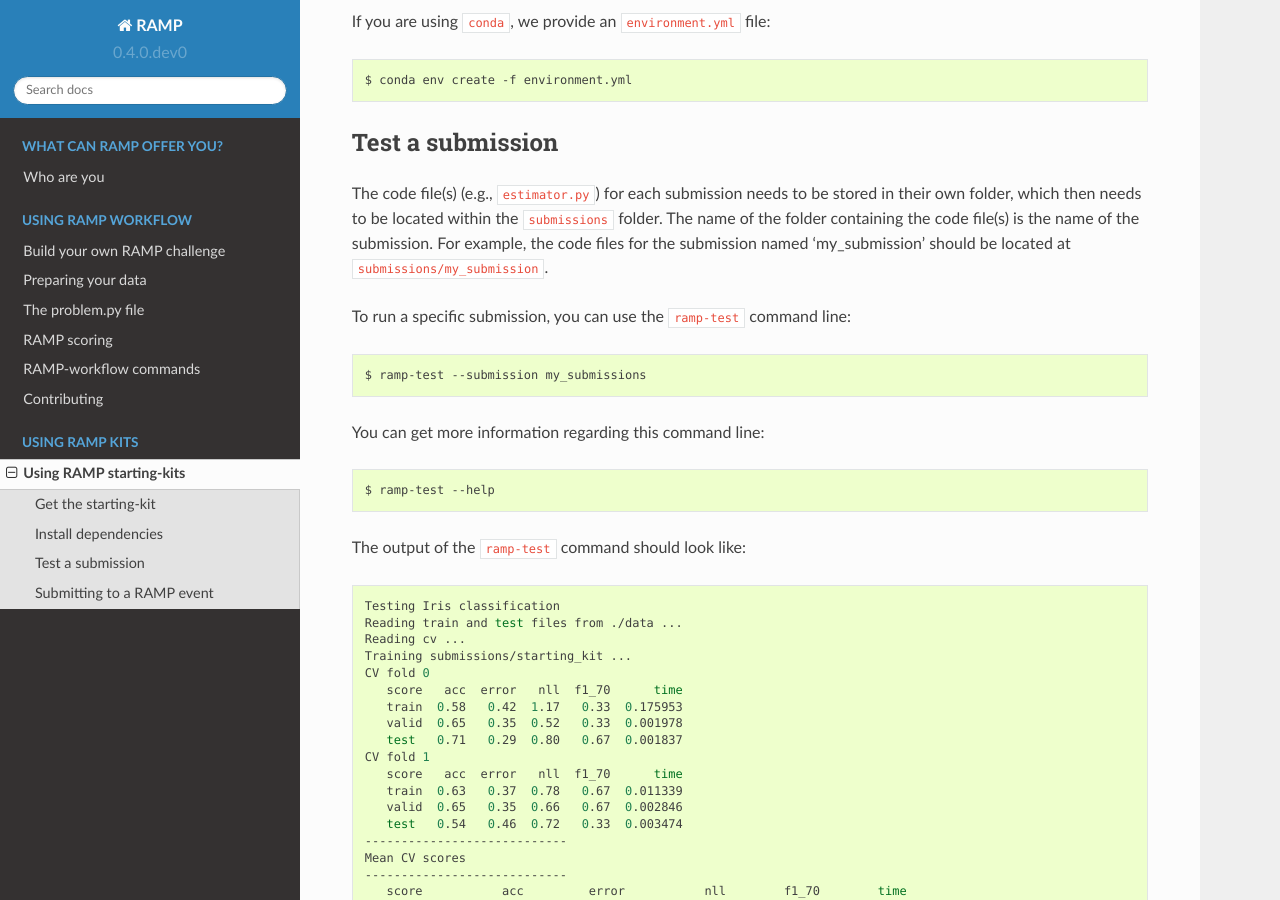
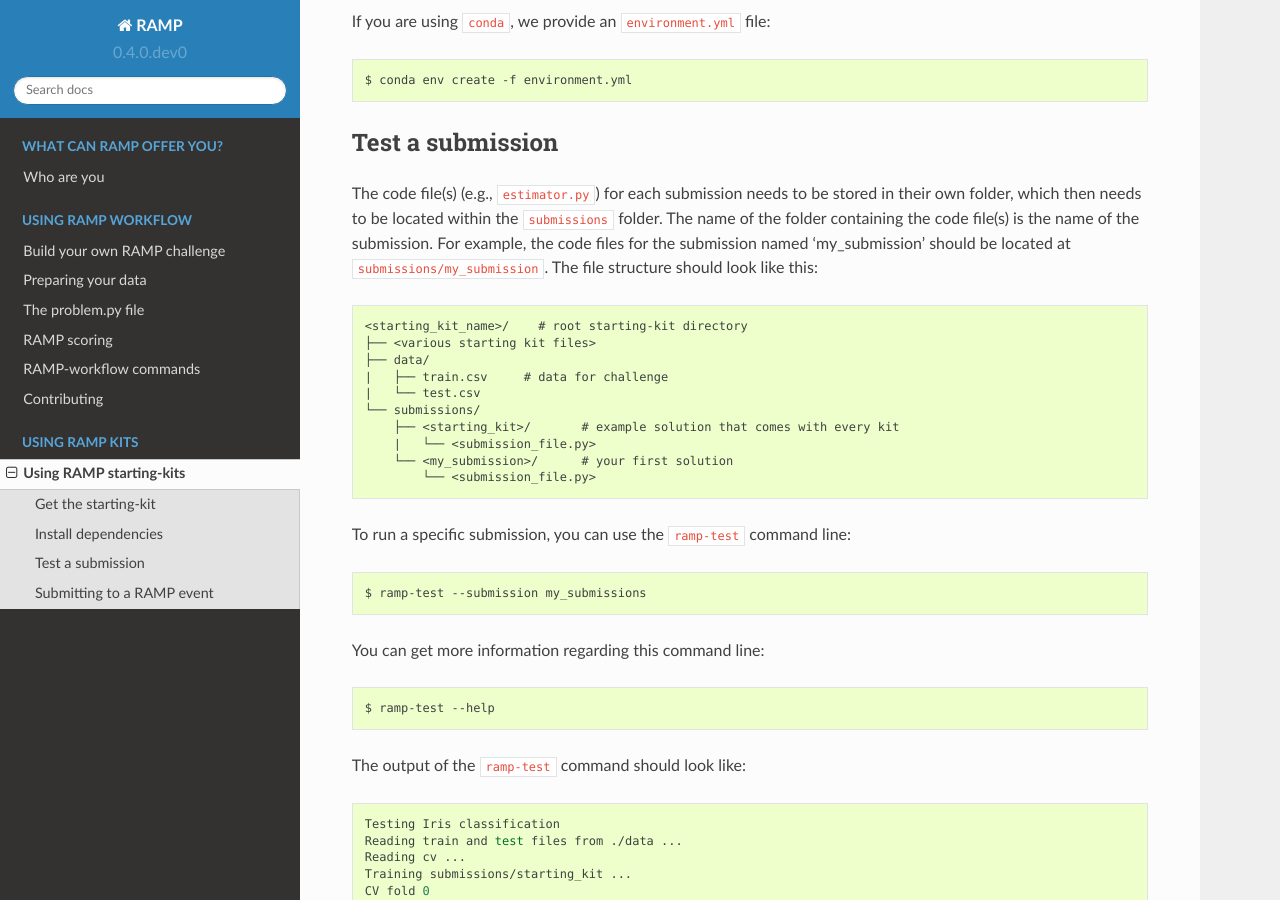
Before and after one commit to paris-saclay-cds/ramp-workflow, a Sphinx documentation site: the page built from doc/using_kits.rst, in a window 1280 px wide and 900 px high, scrolled down 873 px. Built offline with Sphinx 7.4.7 and the Read the Docs theme 2.0.0, drawn with Linux system fonts in a browser that asks for light colours; formulas are drawn with MathJax 3; the version number is read from the project's files by our own code.

Commit message:
solution dir struct

```diff
--- a/doc/using_kits.rst
+++ b/doc/using_kits.rst
@@ -45,7 +45,19 @@
 in their own folder, which then needs to be located within the `submissions`
 folder. The name of the folder containing the code file(s) is the name of
 the submission. For example, the code files for the submission named
-'my_submission' should be located at `submissions/my_submission`.
+'my_submission' should be located at `submissions/my_submission`. The file
+structure should look like this::
+
+    <starting_kit_name>/    # root starting-kit directory
+    ├── <various starting kit files>
+    ├── data/
+    |   ├── train.csv     # data for challenge
+    |   └── test.csv
+    └── submissions/
+        ├── <starting_kit>/       # example solution that comes with every kit
+        |   └── <submission_file.py>
+        └── <my_submission>/      # your first solution
+            └── <submission_file.py>
 
 To run a specific submission, you can use the `ramp-test` command line:
 
--- a/doc/workflow.rst
+++ b/doc/workflow.rst
@@ -31,7 +31,7 @@
   :ref:`problem`.
 * ``submissions/`` - each solution to be tested should be stored in its own
   directory within ``submissions/``. The name of this new directory will serve
-  as the ID for the submission. If you wish to launch a RAMP chellenge you
+  as the ID for the submission. If you wish to launch a RAMP challenge you
   will need to provide an example solution within ``submissions/starting_kit/``.
   Even if you are not launching a RAMP challenge on `RAMP Studio`_, it is
   useful to have an example submission as it shows which files are required,
@@ -80,7 +80,8 @@
     |   ├── train.csv     # any data file format acceptable
     |   └── test.csv
     └── submissions/
-        └── <starting_kit>/
+        └── <starting_kit>/      # example solution
+            └── <submission_file.py>
 
 If you wish to launch a RAMP challenge on `RAMP Studio`_ you will need to
 upload the full starting-kit to `ramp-kits <https://github.com/ramp-kits>`_.
```
